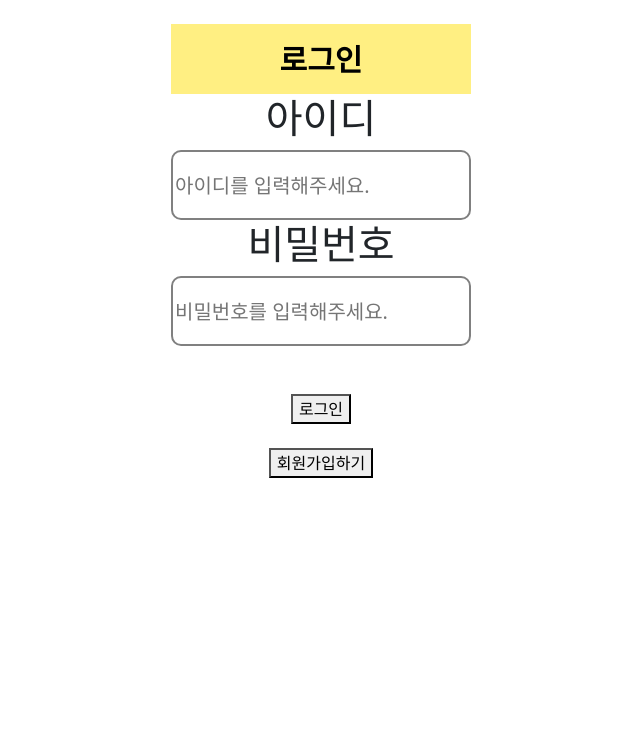
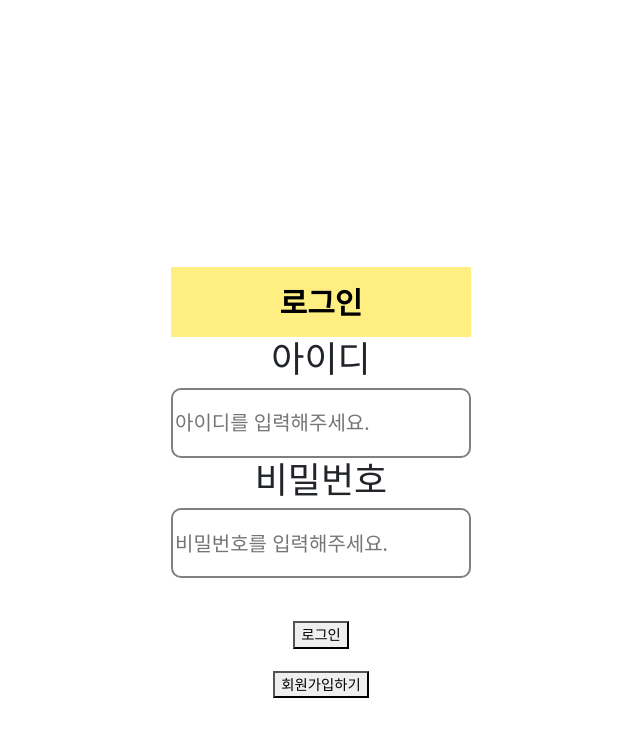
Before and after one commit to sdiaeyu6n/BBLink_frontend, a React (Create React App) app: page / in a window 1280 px wide. Shown: the top 736 px of the page, without its empty margins (319-959 px from the left). Built offline with nearby package versions, Linux system fonts and the light colour scheme.

Commit message:
Global styles

```diff
--- a/src/App.js
+++ b/src/App.js
@@ -1,6 +1,8 @@
+//글로벌스타일
+import { GlobalStyle } from "./styles/GlobalStyles";
+
 import LoginPage from "./pages/LoginPage";
 import JoinPage from "./pages/JoinPage";
-import { BrowserView, MobileView } from "react-device-detect";
 import JoinAdress from "./pages/JoinAdress";
 import JoinMoney from "./pages/JoinMoney";
 import MyPage from "./pages/MyPage";
@@ -12,17 +14,12 @@ import Settings from "./pages/Settings";
 import Notice from "./pages/Notice";
 import PersonalInfo from "./pages/PersonalInfo";
 import MainPage from "./pages/MainPage";
-import ToggleSwitch from "./components/ToggleSwitch";
 import React from "react";
-import { useState } from "react";
 import OrderComplete from "./pages/OrderComplete";
 import DeliveryNow from "./pages/DeliveryNow";
 
 import { BrowserRouter, Routes, Route } from "react-router-dom";
 
-import RouteTest from "./components/RouteTest";
-import Users from "./Users";
-import BottomNav from "./components/BottomNav";
 import TwinkleOrder from "./pages/TwinkleOrder";
 import StoreList from "./pages/StoreList";
 import Store from "./pages/Store";
@@ -37,6 +34,7 @@ import StoreReview from "./pages/StoreReview";
 function App() {
   return (
     <BrowserRouter>
+      <GlobalStyle />
       <div>
         <Routes>
           <Route path="/MainPage" element={<MainPage />} />
--- /dev/null
+++ b/src/styles/GlobalStyles.js
@@ -0,0 +1,63 @@
+import { createGlobalStyle } from "styled-components";
+
+export const GlobalStyle = createGlobalStyle`
+  html {
+    -webkit-touch-callout:none;
+    -webkit-user-select:none;
+    -webkit-tap-highlight-color:rgba(0,0,0,0);
+    font-size: 0.9rem;
+  }
+  @font-face {
+    font-family: 'GmarketSansMedium';
+    src: url('https://cdn.jsdelivr.net/gh/projectnoonnu/noonfonts_2001@1.1/GmarketSansMedium.woff') format('woff');
+    font-weight: normal;
+    font-style: normal;
+  }
+  @font-face {
+    font-family: 'GmarketSansLight';
+    src: url('https://cdn.jsdelivr.net/gh/projectnoonnu/noonfonts_2001@1.1/GmarketSansLight.woff')
+      format('woff');
+    font-weight: normal;
+    font-style: normal;
+  }
+
+  body {
+    width: 100%;
+    height: 100vh;
+    overflow-y: scroll;
+    margin: 0;
+    display: flex;
+    align-items: center;
+    justify-content: center;
+    background-color: #FFF;
+    font-weight: 500;
+    margin-top: 72px;
+    margin-bottom: 60px;
+  }
+  canvas{
+    margin-top: -140px;
+    height: 400px;
+    width: 100%;
+  }
+  @media only screen and (max-width: 359px) and (min-width:200px) { //375px 너무 작아서 수정했음
+    .App {
+      width: 375px;
+      height: 100vh;
+      margin-left: 60px;
+      font-family: 'GmarketSansMedium';
+      color: #FFF;
+    }
+  }
+  @media only screen and (min-width: 360px) {
+    .App {
+      width: 375px;
+      height: 100vh;
+      font-family: 'GmarketSansMedium';
+      color: #FFF;
+      & > {
+        float: left;
+      }
+    }
+  }
+
+`;
```
